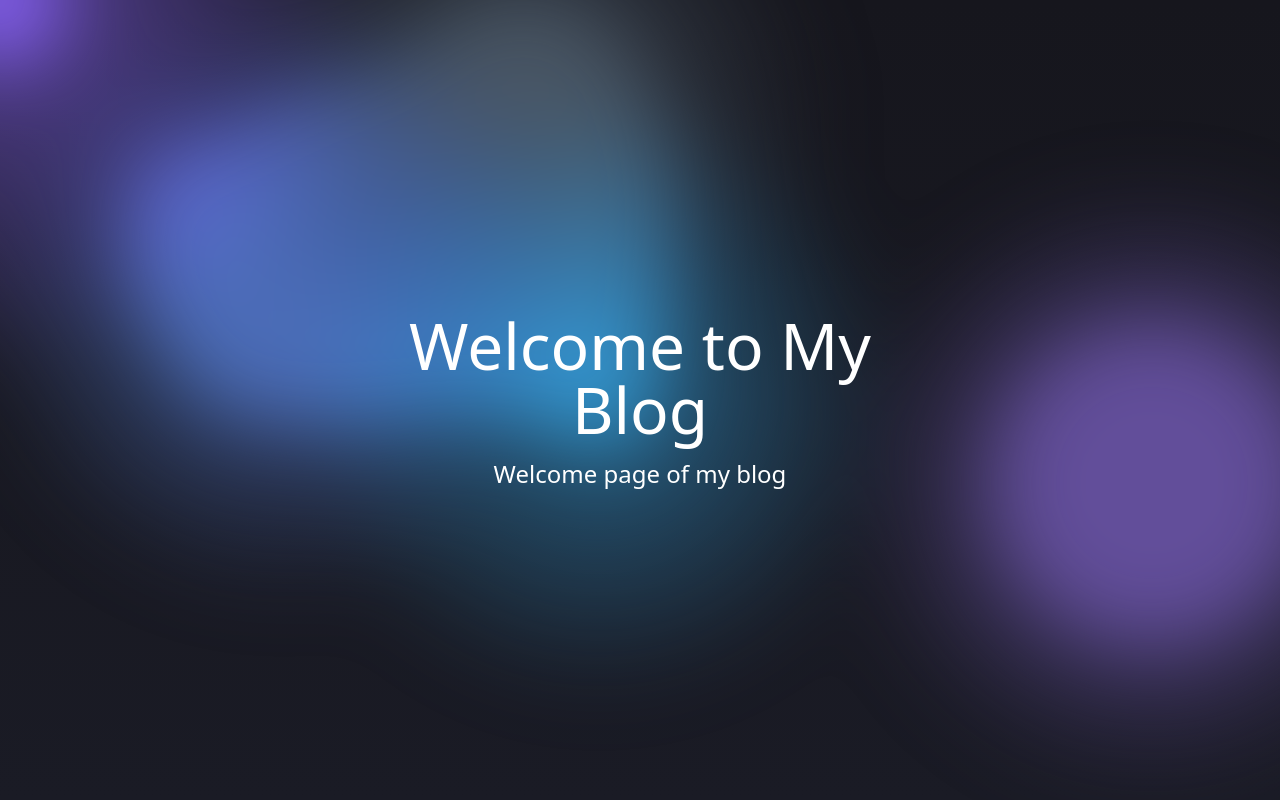
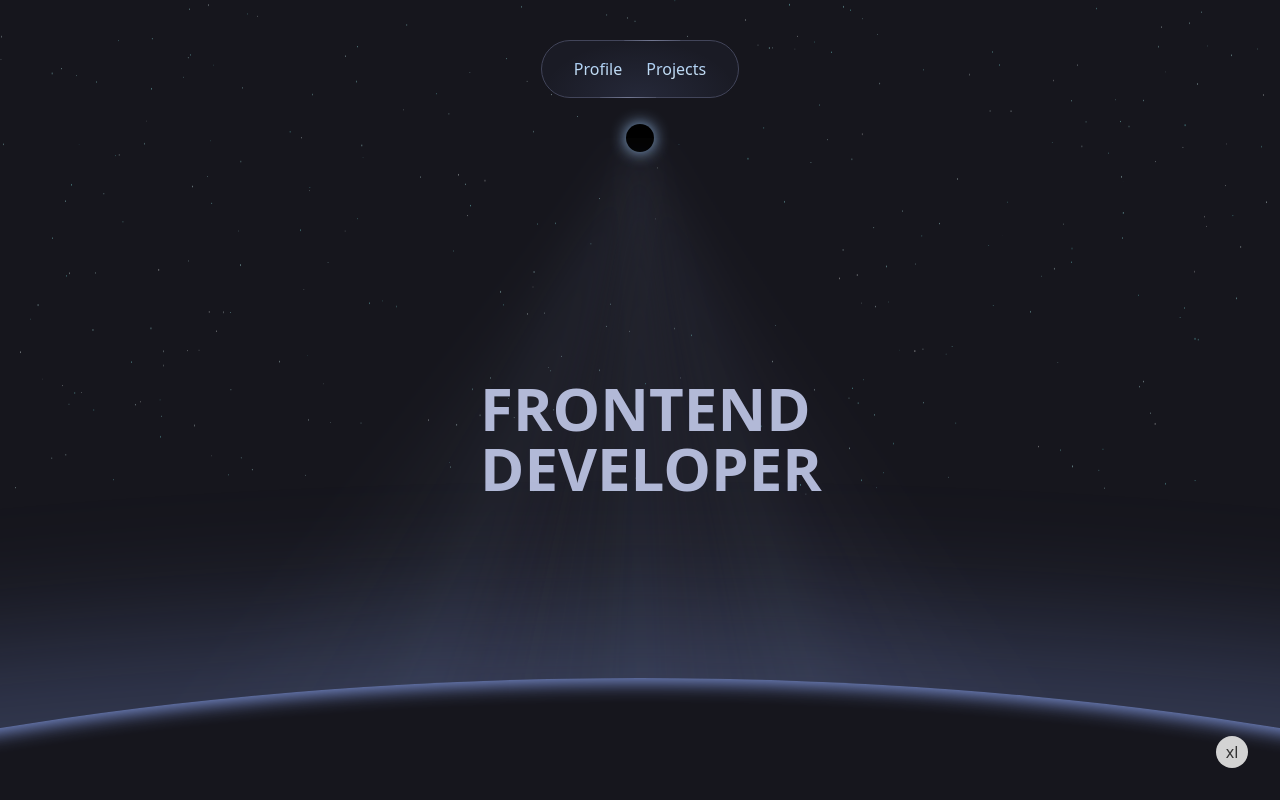
Before and after one commit to takijaki516/my-blog, a Next.js app: page / in a window 1280 px wide. Shown: the top 800 px of the page. Built offline with nearby package versions, Linux system fonts and the light colour scheme.

Commit message:
delete welcome page

```diff
--- a/src/app/(blog)/layout.tsx
+++ /dev/null
@@ -1,35 +0,0 @@
-import type { Metadata } from "next";
-
-import "../globals.css";
-import { ThemeProvider } from "@/components/theme-provider";
-import { cn } from "@/lib/utils";
-import { TailwindIndicator } from "@/components/tailwind-indicator";
-
-export const metadata: Metadata = {
-  title: "My Blog",
-  description: "My Blog",
-};
-
-export default function RootLayout({
-  children,
-}: Readonly<{
-  children: React.ReactNode;
-}>) {
-  return (
-    <html lang="en" suppressHydrationWarning>
-      <body
-        className={cn("flex min-h-screen flex-col bg-background antialiased")}
-      >
-        <ThemeProvider
-          attribute="class"
-          defaultTheme="dark"
-          enableSystem
-          disableTransitionOnChange
-        >
-          {children}
-          <TailwindIndicator />
-        </ThemeProvider>
-      </body>
-    </html>
-  );
-}
--- a/src/app/(welcome)/page.tsx
+++ /dev/null
@@ -1,59 +0,0 @@
-"use client";
-
-import * as React from "react";
-import styles from "./styles.module.scss";
-import Link from "next/link";
-
-export default function WelcomePage() {
-  const interRef = React.useRef<HTMLDivElement>(null);
-  const prevX = React.useRef(0);
-  const prevY = React.useRef(0);
-
-  return (
-    <main className={styles["gradient-bg"]}>
-      <svg xmlns="http://www.w3.org/2000/svg">
-        <defs>
-          <filter id="goo">
-            <feGaussianBlur
-              in="SourceGraphic"
-              stdDeviation="10"
-              result="blur"
-            />
-            <feColorMatrix
-              in="blur"
-              mode="matrix"
-              values="1 0 0 0 0  0 1 0 0 0  0 0 1 0 0  0 0 0 18 -8"
-              result="goo"
-            />
-            <feBlend in="SourceGraphic" in2="goo" />
-          </filter>
-        </defs>
-      </svg>
-
-      <div className={styles["gradients-container"]}>
-        <div className={styles["g1"]} />
-        <div className={styles["g2"]} />
-        <div className={styles["g3"]} />
-        <div className={styles["g4"]} />
-
-        <div
-          className={styles["interactive"]}
-          ref={interRef}
-          onMouseMove={(e) => {
-            if (!interRef.current) return;
-
-            prevX.current += (e.clientX - prevX.current) / 20;
-            prevY.current += (e.clientY - prevY.current) / 20;
-
-            interRef.current.style.transform = `translate(${prevX.current}px, ${prevY.current}px)`;
-          }}
-        />
-      </div>
-
-      <div className={styles.content}>
-        <h1 className={styles["title"]}>Welcome to My Blog</h1>
-        <p className={styles["description"]}>Welcome page of my blog</p>
-      </div>
-    </main>
-  );
-}
--- a/src/app/(welcome)/styles.module.scss
+++ /dev/null
@@ -1,193 +0,0 @@
-.gradient-bg {
-  --color1: 98, 78, 154;
-  --color2: 72, 85, 99;
-  --color3: 75, 108, 183;
-  --color4: 50, 160, 220;
-  --color-interactive: 140, 100, 255;
-  --circle-size: 80%;
-  --blending: hard-light;
-  // NOTE: variable ends
-
-  width: 100dvw;
-  height: 100dvh;
-  position: relative;
-  overflow: hidden;
-
-  background: linear-gradient(180deg, hsl(var(--background)), hsl(var(--card)));
-
-  svg {
-    display: none;
-  }
-
-  .gradients-container {
-    // REVIEW:
-    filter: url(#goo) blur(40px);
-    width: 100%;
-    height: 100%;
-  }
-
-  .g1 {
-    position: absolute;
-    background: radial-gradient(
-        circle at center,
-        rgba(var(--color1), 1) 0,
-        rgba(var(--color1), 0) 50%
-      )
-      no-repeat;
-
-    mix-blend-mode: var(--blending);
-
-    width: var(--circle-size);
-    height: var(--circle-size);
-    top: calc(50% - var(--circle-size) / 2);
-    left: calc(50%);
-
-    animation: vertical 30s ease infinite;
-    opacity: 1;
-  }
-
-  .g2 {
-    position: absolute;
-    background: radial-gradient(
-        circle at center,
-        rgba(var(--color2), 0.8) 0,
-        rgba(var(--color2), 0) 50%
-      )
-      no-repeat;
-
-    mix-blend-mode: var(--blending);
-
-    width: var(--circle-size);
-    height: var(--circle-size);
-    top: calc(50% - var(--circle-size) / 2);
-    left: calc(50% - var(--circle-size) / 2);
-
-    transform-origin: calc(50% - 400px);
-    animation: circular 20s reverse infinite;
-    opacity: 1;
-  }
-
-  .g3 {
-    position: absolute;
-    background: radial-gradient(
-        circle at center,
-        rgba(var(--color3), 0.8) 0,
-        rgba(var(--color3), 0) 50%
-      )
-      no-repeat;
-
-    mix-blend-mode: var(--blending);
-
-    width: var(--circle-size);
-    height: var(--circle-size);
-    top: calc(50% - var(--circle-size) / 2 + 200px);
-    left: calc(50% - var(--circle-size) / 2 - 500px);
-
-    transform-origin: calc(50% + 400px);
-    animation: circular 40s linear infinite;
-    opacity: 1;
-  }
-
-  .g4 {
-    position: absolute;
-    background: radial-gradient(
-        circle at center,
-        rgba(var(--color4), 0.8) 0,
-        rgba(var(--color4), 0) 50%
-      )
-      no-repeat;
-
-    mix-blend-mode: var(--blending);
-
-    width: var(--circle-size);
-    height: var(--circle-size);
-    top: calc(50% - var(--circle-size) / 2);
-    left: calc(50% - var(--circle-size) / 2);
-
-    // transform-origin: calc(50% - 200px);
-    animation: horizontal 40s ease infinite;
-    opacity: 0.7;
-  }
-
-  .interactive {
-    position: absolute;
-    background: radial-gradient(
-        circle at center,
-        rgba(var(--color-interactive), 0.8) 0,
-        rgba(var(--color-interactive), 0) 50%
-      )
-      no-repeat;
-    mix-blend-mode: var(--blending);
-
-    width: 100%;
-    height: 100%;
-
-    top: -50%;
-    left: -50%;
-
-    opacity: 0.7;
-  }
-
-  @keyframes circular {
-    0% {
-      transform: rotate(0deg);
-    }
-    50% {
-      transform: rotate(180deg);
-    }
-    100% {
-      transform: rotate(360deg);
-    }
-  }
-
-  @keyframes vertical {
-    0% {
-      transform: translateY(-50%);
-    }
-    50% {
-      transform: translateY(50%);
-    }
-    100% {
-      transform: translateY(-50%);
-    }
-  }
-
-  @keyframes horizontal {
-    0% {
-      transform: translateX(-50%) translateY(-10%);
-    }
-    50% {
-      transform: translateX(50%) translateY(10%);
-    }
-    100% {
-      transform: translateX(-50%) translateY(-10%);
-    }
-  }
-}
-
-.content {
-  pointer-events: none;
-  position: absolute;
-  top: 50%;
-  left: 50%;
-  transform: translate(-50%, -50%);
-  width: 100%;
-  max-width: 600px;
-
-  line-height: 1;
-
-  display: flex;
-  flex-direction: column;
-  gap: 20px;
-  text-align: center;
-
-  h1 {
-    font-size: 4rem;
-    color: white;
-  }
-
-  p {
-    color: white;
-    font-size: 1.5rem;
-  }
-}
--- a/src/app/(welcome)/layout.tsx
+++ b/src/app/layout.tsx
@@ -1,22 +1,22 @@
 import type { Metadata } from "next";
 
-import * as React from "react";
-import "../globals.css";
+import "./globals.css";
 import { ThemeProvider } from "@/components/theme-provider";
 import { cn } from "@/lib/utils";
+import { TailwindIndicator } from "@/components/tailwind-indicator";
 
 export const metadata: Metadata = {
-  title: "Welcome to My Blog",
-  description: "Welcome page of my blog",
+  title: "My Blog",
+  description: "My Blog",
 };
 
-export default function WelcomeLayout({
+export default function RootLayout({
   children,
-}: {
+}: Readonly<{
   children: React.ReactNode;
-}) {
+}>) {
   return (
-    <html lang="en">
+    <html lang="en" suppressHydrationWarning>
       <body
         className={cn("flex min-h-screen flex-col bg-background antialiased")}
       >
@@ -27,6 +27,7 @@ export default function WelcomeLayout({
           disableTransitionOnChange
         >
           {children}
+          <TailwindIndicator />
         </ThemeProvider>
       </body>
     </html>
--- a/src/components/header.tsx
+++ b/src/components/header.tsx
@@ -12,14 +12,14 @@ export function Header() {
       )}
     >
       <Link
-        href="/profile"
+        href=""
         className="relative z-10 bg-[linear-gradient(0deg,#d8ecf8,#98c0ef)] bg-clip-text text-transparent"
       >
         Profile
       </Link>
 
       <Link
-        href="/profile"
+        href=""
         className="relative z-10 bg-[linear-gradient(0deg,#d8ecf8,#98c0ef)] bg-clip-text text-transparent"
       >
         Projects
--- a/src/components/sections/profile.tsx
+++ b/src/components/sections/profile.tsx
@@ -11,7 +11,7 @@ export default function Profile() {
         </Card>
 
         <div className="flex flex-col gap-10">
-          <div className="flex flex-col gap-4">
+          <div className="flex flex-col gap-3">
             <div className="text-lg font-semibold">languages</div>
 
             <div className="flex flex-wrap gap-2">
@@ -47,7 +47,7 @@ export default function Profile() {
             </div>
           </div>
 
-          <div className="flex flex-col gap-4">
+          <div className="flex flex-col gap-3">
             <div className="text-lg font-semibold">frameworks</div>
 
             <div className="flex gap-2">
```
Also changed, not shown: src/app/page.tsx (renamed from src/app/(blog)/profile/page.tsx), 1 other file (tests, documents, lock files or other folders).
